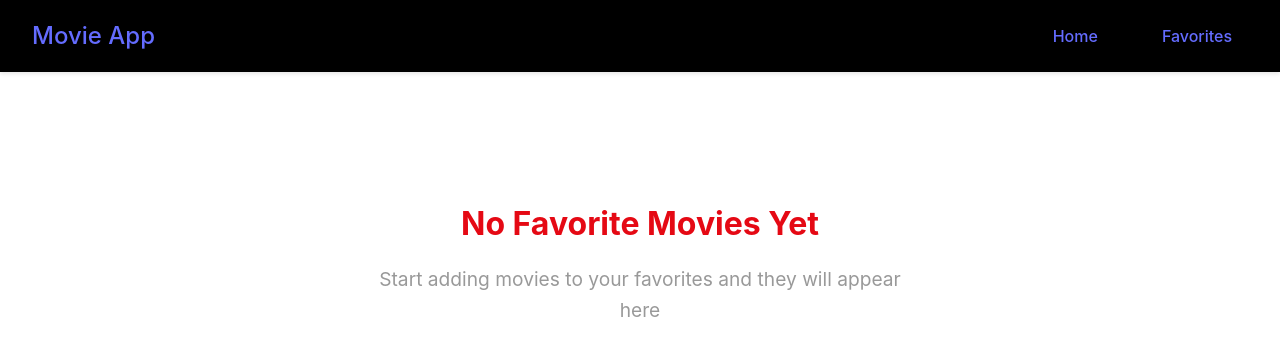
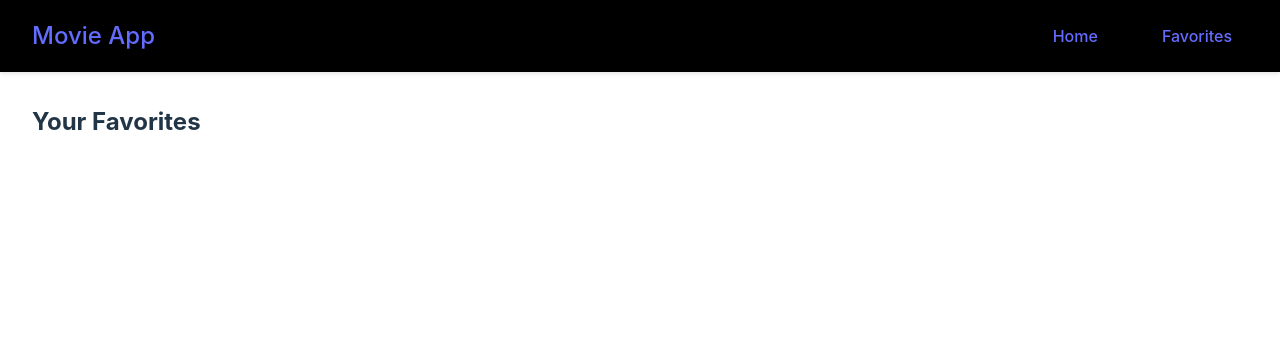
Before and after one commit to StephenPopovich/react-movie-website, a React (Vite) app in the folder frontend/: page /favorites in a window 1280 px wide. Shown: the top 356 px of the page. Built offline with nearby package versions, Linux system fonts and the light colour scheme.

Commit message:
Add Favorites page and ability to favorite movies

```diff
--- a/frontend/src/App.jsx
+++ b/frontend/src/App.jsx
@@ -2,12 +2,14 @@
 import Home from './pages/Home';
 import Favorites from './pages/Favorites';
 import NavBar from './components/NavBar';
+import { MovieProvider } from './contexts/MovieContext';
 import {Routes, Route} from 'react-router-dom';
 
 function App() {
 
   return (
     <div>
+    <MovieProvider>
       <NavBar />
     <main className="main-content">
     <Routes>
@@ -15,6 +17,7 @@
       <Route path="/favorites" element={<Favorites />} />
     </Routes>
     </main>
+    </MovieProvider>
   </div>
   );
 }
--- a/frontend/src/components/MovieCard.jsx
+++ b/frontend/src/components/MovieCard.jsx
@@ -1,30 +1,29 @@
-import '../css/MovieCard.css';
+import "../css/MovieCard.css"
+import { useMovieContext } from "../contexts/MovieContext"
 
-function MovieCard({movie}){
+function MovieCard({movie}) {
+    const {isFavorite, addToFavorites, removeFromFavorites} = useMovieContext()
+    const favorite = isFavorite(movie.id)
 
-    function onFavoriteClick(){
-        alert("clicked")
+    function onFavoriteClick(e) {
+        e.preventDefault()
+        if (favorite) removeFromFavorites(movie.id)
+        else addToFavorites(movie)
     }
+
     return <div className="movie-card">
         <div className="movie-poster">
-        <img src={`https://image.tmdb.org/t/p/w500${movie.poster_path}`} alt={movie.title} />
+            <img src={`https://image.tmdb.org/t/p/w500${movie.poster_path}`} alt={movie.title}/>
             <div className="movie-overlay">
-            <button className="favorite-button" onClick={onFavoriteClick}>
-            ♡
+                <button className={`favorite-btn ${favorite ? "active" : ""}`} onClick={onFavoriteClick}>
+                    ♥
                 </button>
             </div>
         </div>
-    <div className="movie-info"></div>
+        <div className="movie-info">
             <h3>{movie.title}</h3>
-    <p>
-    {movie.release_date
-        ? new Date(movie.release_date).toLocaleDateString("en-US", {
-            year: "numeric",
-            month: "long",
-            day: "numeric",
-        })
-        : ""}
-    </p>
+            <p>{movie.release_date?.split("-")[0]}</p>
+        </div>
     </div>
 }
 
--- /dev/null
+++ b/frontend/src/contexts/MovieContext.jsx
@@ -0,0 +1,41 @@
+import {createContext, useState, useContext, useEffect} from "react";
+const MovieContext = createContext()
+
+export const useMovieContext = () => useContext(MovieContext)
+
+export const MovieProvider = ({ children }) => {
+    const [favorites, setFavorites] = useState([])
+
+    useEffect(()=> {
+        const storedFavs = localStorage.getItem("favorites")
+
+        if (storedFavs) setFavorites(JSON.parse(storedFavs))
+    }, [])
+
+    useEffect(() => {
+        localStorage.setItem('favorites', JSON.stringify(favorites))
+    }, [favorites])
+
+    const addToFavorites = (movie) => {
+        setFavorites(prev => [...prev, movie])
+    }
+
+    const removeFromFavorites = (movieId) => {
+        setFavorites(prev => prev.filter(movie => movie.id !== movieId ))
+    }
+
+    const isFavorite = (movieId) => {
+        return favorites.some(movie => movie.id === movieId)
+    }
+
+    const value = {
+        favorites,
+        addToFavorites,
+        removeFromFavorites,
+        isFavorite
+    }
+
+    return <MovieContext.Provider value={value}>
+     {children}
+    </MovieContext.Provider>
+}
--- a/frontend/src/css/MovieCard.css
+++ b/frontend/src/css/MovieCard.css
@@ -73,6 +73,10 @@
   color: #ff4757;
 }
 
+.favorite-btn.is-favorite {
+  color: #ff4757;
+}
+
 .rating-select {
   background-color: rgba(0, 0, 0, 0.7);
   color: white;
--- a/frontend/src/pages/Favorites.jsx
+++ b/frontend/src/pages/Favorites.jsx
@@ -1,6 +1,23 @@
 import '../css/Favorites.css';
+import { useMovieContext} from "../contexts/MovieContext"
+import MovieCard from "../components/MovieCard"
 
 function Favorites(){
+    const { favorites } = useMovieContext();
+
+    if (favorites){
+        return (
+            <div className="Favorites">
+                <h2>Your Favorites</h2>
+        <div className="movies-grid">
+          {favorites.map((movie) => (
+            <MovieCard movie={movie} key={movie.id} />
+          ))}
+        </div>
+         </div>
+      );
+    }
+
     return <div className="favorites-empty">
         <h2>No Favorite Movies Yet</h2>
         <p>Start adding movies to your favorites and they will appear here</p>
```
Lines whose indentation alone changed are shown as unchanged.
